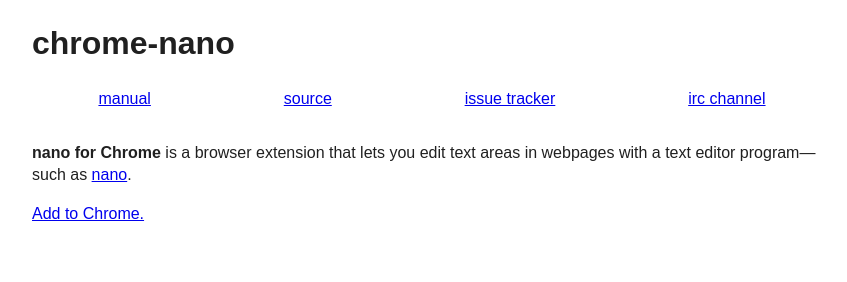
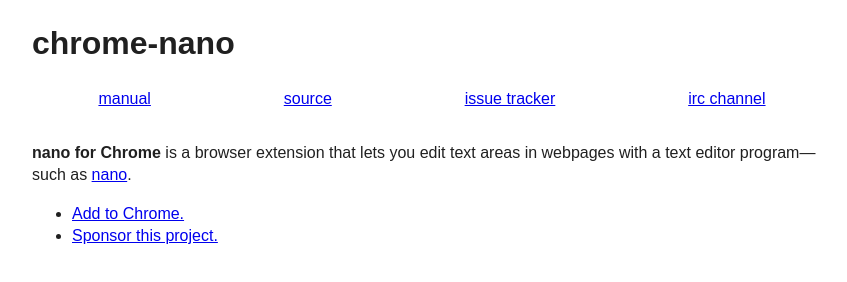
Before and after one commit to taupiqueur/chrome-nano, a browser extension: page extra/website/index.html in a window 1280 px wide. Shown: the whole page, without its empty margins (208-1055 px from the left). Drawn offline with Linux system fonts and the light colour scheme.

Commit message:
Add sponsor button to footer

```diff
--- a/extra/website/index.html
+++ b/extra/website/index.html
@@ -31,9 +31,14 @@
       <p>
         <strong>nano for Chrome</strong> is a browser extension that lets you edit text areas in webpages with a text editor program—such as <a href="https://nano-editor.org">nano</a>.
       </p>
-      <p>
-        <a href="https://github.com/taupiqueur/chrome-nano#installation">Add to Chrome.</a>
-      </p>
+      <ul>
+        <li>
+          <a href="https://github.com/taupiqueur/chrome-nano#installation">Add to Chrome.</a>
+        </li>
+        <li>
+          <a href="https://github.com/sponsors/taupiqueur">Sponsor this project.</a>
+        </li>
+      </ul>
     </main>
   </body>
 </html>
```
